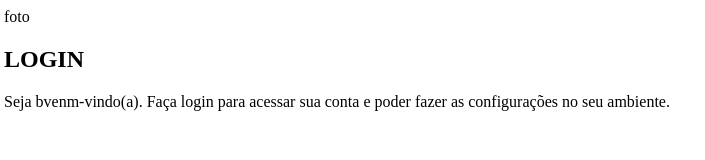
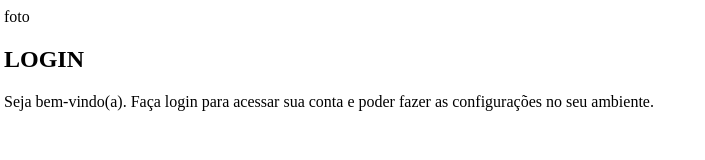
Before and after one commit to sant0smatheus/projeto-login, a plain HTML site: page index.html in a window 1280 px wide. Shown: the full height of the page, 4-709 px from the left. Drawn offline with Linux system fonts and the light colour scheme.

Commit message:
Update index.html

```diff
--- a/index.html
+++ b/index.html
@@ -14,7 +14,7 @@
             </div>
             <div id="formulario">
                 <h1>LOGIN</h1>
-                <p>Seja bvenm-vindo(a). Faça login para acessar sua conta e poder fazer as configurações no seu ambiente.</p>
+                <p>Seja bem-vindo(a). Faça login para acessar sua conta e poder fazer as configurações no seu ambiente.</p>
 
                 <form action="login.php" method="post">
 
```
